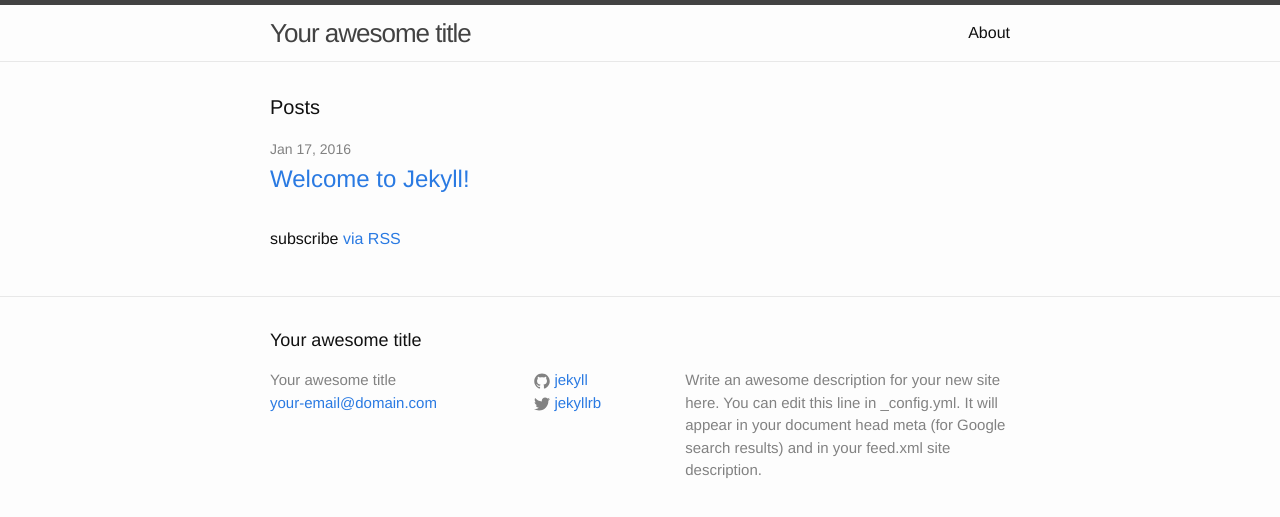
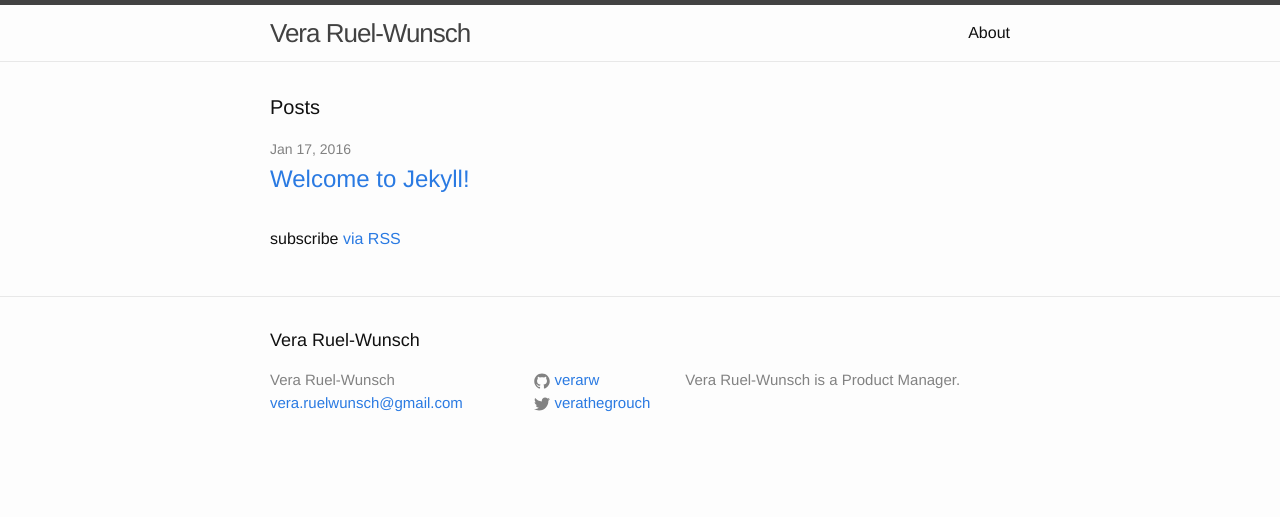
Before and after one commit to verarw/verarw.github.io, a Jekyll site: the page built from index.html, in a window 1280 px wide. Shown: the top 517 px of the page. Built offline with Jekyll 4.4.1, drawn with Linux system fonts in a browser that asks for light colours.

Commit message:
Change config to be personalized

```diff
--- a/_config.yml
+++ b/_config.yml
@@ -1,14 +1,11 @@
 # Site settings
-title: Your awesome title
-email: your-email@domain.com
-description: > # this means to ignore newlines until "baseurl:"
-  Write an awesome description for your new site here. You can edit this
-  line in _config.yml. It will appear in your document head meta (for
-  Google search results) and in your feed.xml site description.
-baseurl: "" # the subpath of your site, e.g. /blog/
+title: Vera Ruel-Wunsch
+email: vera.ruelwunsch@gmail.com
+description: >
+  Vera Ruel-Wunsch is a Product Manager.
 url: "http://yourdomain.com" # the base hostname & protocol for your site
-twitter_username: jekyllrb
-github_username:  jekyll
+twitter_username: verathegrouch
+github_username:  verarw
 
 # Build settings
 markdown: kramdown
```
